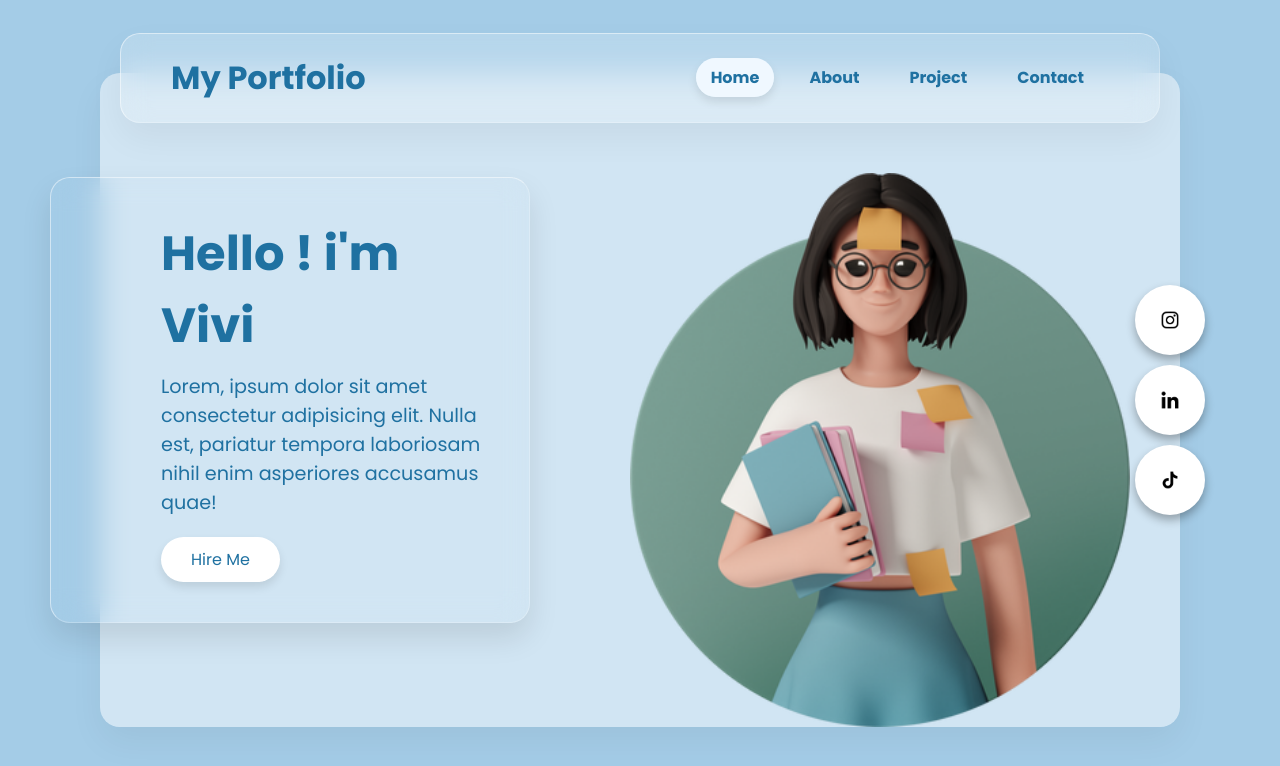
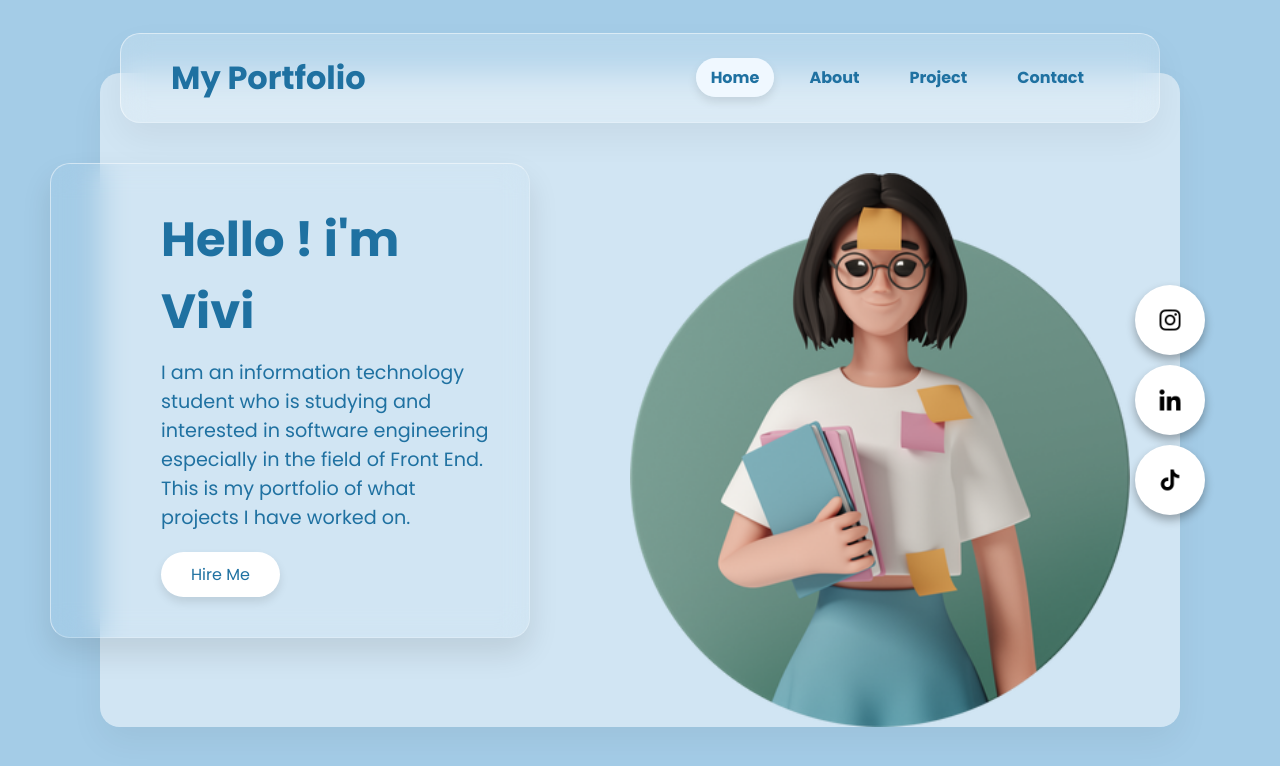
Before and after one commit to DisviAriani/Mini-Project, a plain HTML site: page Landing-Page/index.html in a window 1280 px wide. Drawn offline with Linux system fonts and the light colour scheme.

Commit message:
Portfolio landing page

```diff
--- a/Landing-Page/index.html
+++ b/Landing-Page/index.html
@@ -19,7 +19,7 @@
         </header>
         <div class="content">
           <h2>Hello ! i'm Vivi</h2>
-          <p>Lorem, ipsum dolor sit amet consectetur adipisicing elit. Nulla est, pariatur tempora laboriosam nihil enim asperiores accusamus quae!</p>
+          <p>I am an information technology student who is studying and interested in software engineering especially in the field of Front End. This is my portfolio of what projects I have worked on.</p>
           <a href="#">Hire Me</a>
         </div>
         <div class="imgBox">
--- a/Landing-Page/style.css
+++ b/Landing-Page/style.css
@@ -136,6 +136,7 @@ header ul li a.active {
   box-shadow: 0 5px 10px rgba(0, 0, 0, 0.3);
 }
 .icon li a img {
+  width: 30px;
   transform: scale(0.7);
   transition: 0.5s;
 }
```
